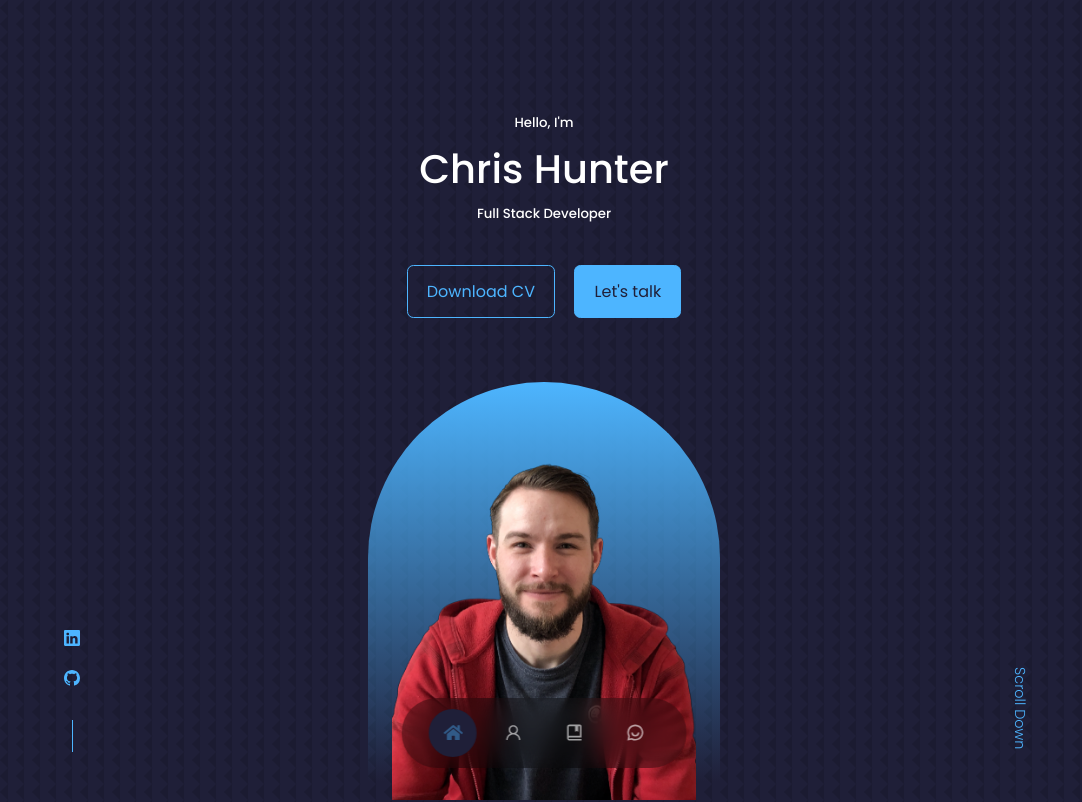
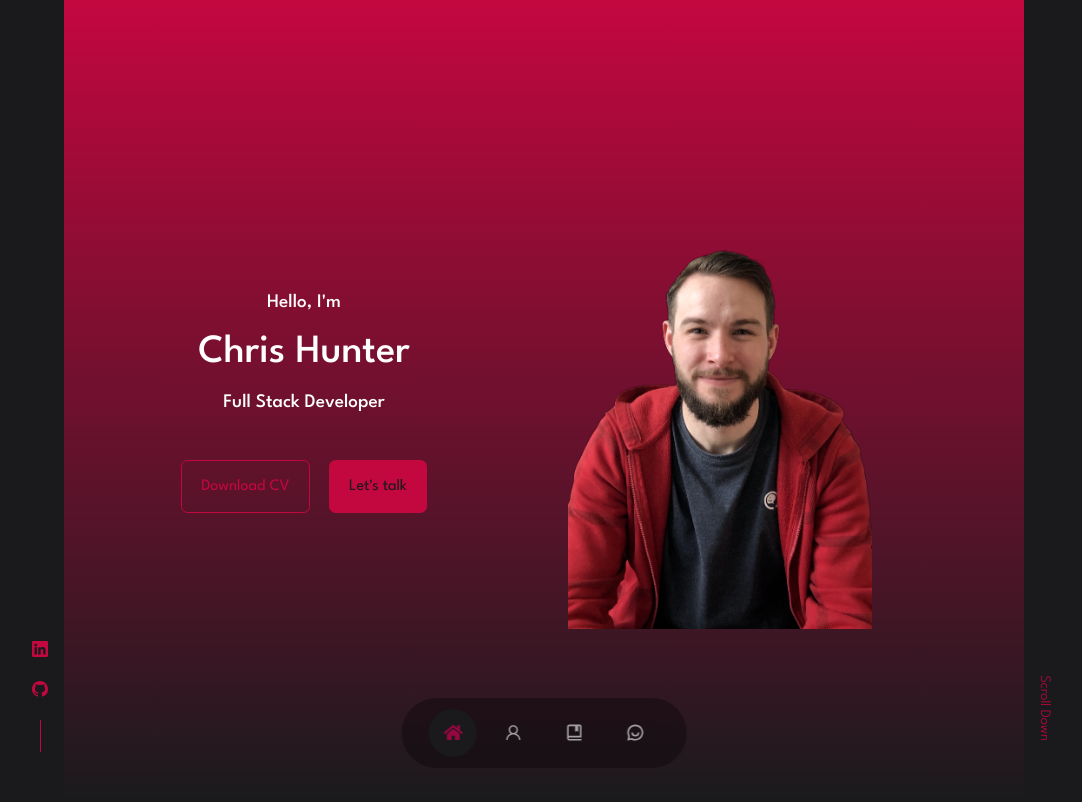
Before and after one commit to chriswhunter89/react-portfolio-v1, a React (Create React App) app: page / in a window 1280 px wide. Shown: the top 802 px of the page, without its empty margins (96-1178 px from the left). Built offline with nearby package versions, Linux system fonts and the light colour scheme.

Commit message:
footer and header layout changes

```diff
--- a/src/components/footer/Footer.jsx
+++ b/src/components/footer/Footer.jsx
@@ -8,10 +8,6 @@ import { BsGithub } from "react-icons/bs";
 const Footer = () => {
   return (
     <footer>
-      <a href="#" className="footer__logo">
-        Chris Hunter
-      </a>
-
       <ul className="permalinks">
         <li>
           <a href="#">Home</a>
@@ -38,10 +34,6 @@ const Footer = () => {
           <BsGithub />
         </a>
       </div>
-
-      <div className="footer__copyright">
-        <small>&copy; EGATOR Tutorials. All rights reserved.</small>
-      </div>
     </footer>
   );
 };
--- a/src/components/footer/footer.css
+++ b/src/components/footer/footer.css
@@ -2,7 +2,7 @@ footer {
   background: var(--color-primary);
   padding: 3rem 0;
   text-align: center;
-  font-size: 0.9rem;
+  font-size: 1.1rem;
   margin-top: 7rem;
 }
 
@@ -10,26 +10,19 @@ footer a {
   color: var(--color-bg);
 }
 
-.footer__logo {
-  font-size: 2rem;
-  font-weight: 500;
-  margin-bottom: 2rem;
-  display: inline-block;
-}
-
 .permalinks {
   display: flex;
   flex-wrap: wrap;
   justify-content: center;
   gap: 2rem;
-  margin: 0 auto 3rem;
+  margin: 0 auto 1rem;
 }
 
 .footer__socials {
   display: flex;
   justify-content: center;
   gap: 1rem;
-  margin-bottom: 4rem;
+  margin-bottom: 3.5rem;
 }
 
 .footer__socials a {
@@ -47,11 +40,6 @@ footer a {
   border-color: var(--color-bg);
 }
 
-.footer__copyright {
-  margin-bottom: 4rem;
-  color: var(--color-bg);
-}
-
 /* ========= MEDIA QUERIES (SMALL DEVICES) ========= */
 @media screen and (max-width: 600px) {
   .permalinks {
--- a/src/components/header/Header.jsx
+++ b/src/components/header/Header.jsx
@@ -8,12 +8,15 @@ const Header = () => {
   return (
     <header>
       <div className="container header__container">
+        <div className="lhs">
           <h5>Hello, I'm</h5>
           <h1>Chris Hunter</h1>
           <h5 className=".text-light">Full Stack Developer</h5>
           <CTA />
           <HeaderSocials />
+        </div>
 
+        <div className="rhs">
           <div className="me">
             <img src={ME} alt="me" />
           </div>
@@ -22,6 +25,7 @@ const Header = () => {
             Scroll Down
           </a>
         </div>
+      </div>
     </header>
   );
 };
--- a/src/components/header/HeaderSocials.jsx
+++ b/src/components/header/HeaderSocials.jsx
@@ -1,3 +1,4 @@
+/* eslint-disable react/jsx-no-target-blank */
 import React from "react";
 import { BsLinkedin } from "react-icons/bs";
 import { BsGithub } from "react-icons/bs";
@@ -11,7 +12,6 @@ const HeaderSocials = () => {
       <a href="https://github.com/chriswhunter89" target="_blank">
         <BsGithub />
       </a>
-      <a href="https://www.linkedin.com/in/chris-hunter89/" target="_blank"></a>
     </div>
   );
 };
--- a/src/components/header/header.css
+++ b/src/components/header/header.css
@@ -1,13 +1,16 @@
 header {
   height: 100vh;
-  padding-top: 7rem;
   overflow: hidden;
 }
 
 .header__container {
+  background: linear-gradient(var(--color-primary), transparent);
+  display: grid;
+  grid-template-columns: 1fr 1fr;
   text-align: center;
   height: 100%;
   position: relative;
+  align-items: center;
 }
 
 /* ======== CTA ======= */
@@ -26,7 +29,7 @@ header {
   align-items: center;
   gap: 0.8rem;
   position: absolute;
-  left: 0;
+  left: -2rem;
   bottom: 3rem;
 }
 
@@ -40,21 +43,18 @@ header {
 /* ======== ME ======= */
 
 .me {
-  background: linear-gradient(var(--color-primary), transparent);
+  width: 100vw;
   width: 22rem;
   height: 25rem;
-  position: absolute;
   left: calc(50% - 11rem);
-  margin-top: 4rem;
-  border-radius: 12rem 12rem 0 0;
-  padding: 5rem 1.5rem 1.5rem 1.5rem;
+  padding: 3rem 1.5rem 1.5rem 1.5rem;
 }
 
 /* ======== SCROLL DOWN ======= */
 
 .scroll__down {
   position: absolute;
-  right: -2.3rem;
+  right: -3.3rem;
   bottom: 5rem;
   transform: rotate(90deg);
   font-weight: 300;
@@ -72,12 +72,20 @@ header {
 /* ========= MEDIA QUERIES (SMALL DEVICES) ========= */
 @media screen and (max-width: 600px) {
   header {
-    height: 100vh;
+    height: 110vh;
     padding-top: 2rem;
+  }
+
+  .header__container {
+    grid-template-columns: 1fr;
   }
 
   .header__socials,
   .scroll__down {
     display: none;
   }
+
+  .me {
+    padding: 0 1.5rem 1.5rem 1.5rem;
+  }
 }
--- a/src/components/portfolio/Portfolio.jsx
+++ b/src/components/portfolio/Portfolio.jsx
@@ -34,7 +34,6 @@ const data = [
 const Portfolio = () => {
   return (
     <section id="portfolio">
-      <h5>My Recent Work</h5>
       <h2>Portfolio</h2>
 
       <div className="container portfolio__container">
--- a/src/index.css
+++ b/src/index.css
@@ -1,4 +1,4 @@
-@import url("https://fonts.googleapis.com/css2?family=Poppins:wght@300;400;500;600&display=swap");
+@import url("https://fonts.googleapis.com/css2?family=League+Spartan:wght@300;400;500;600&display=swap");
 
 * {
   margin: 0;
@@ -12,10 +12,10 @@
 
 /* by setting the variables to :root it means we can declare them in any of the project files */
 :root {
-  --color-bg: #1f1f38;
-  --color-bg-variant: #2c2c6c;
-  --color-primary: #4db5ff;
-  --color-primary-variant: rgba(77, 181, 255, 0.4);
+  --color-bg: #1a1a1d;
+  --color-bg-variant: #4e4e50;
+  --color-primary: #c3073f;
+  --color-primary-variant: #950740;
   --color-white: #fff;
   --color-light: rgba(255, 255, 255, 0.6);
 
@@ -35,11 +35,10 @@ html {
 }
 
 body {
-  font-family: "Poppins", sans-serif;
+  font-family: "League Spartan", sans-serif;
   background: var(--color-bg);
   color: var(--color-white);
   line-height: 1.7;
-  background-image: url(../src/assets/bg-texture.png);
 }
 
 /* ======== GENERAL STYLES ======== */
@@ -59,6 +58,14 @@ h5 {
 
 h1 {
   font-size: 2.5rem;
+}
+
+h2 {
+  font-size: 2rem;
+}
+
+h5 {
+  font-size: 1.2rem;
 }
 
 section {
```
Lines whose indentation alone changed are shown as unchanged.
